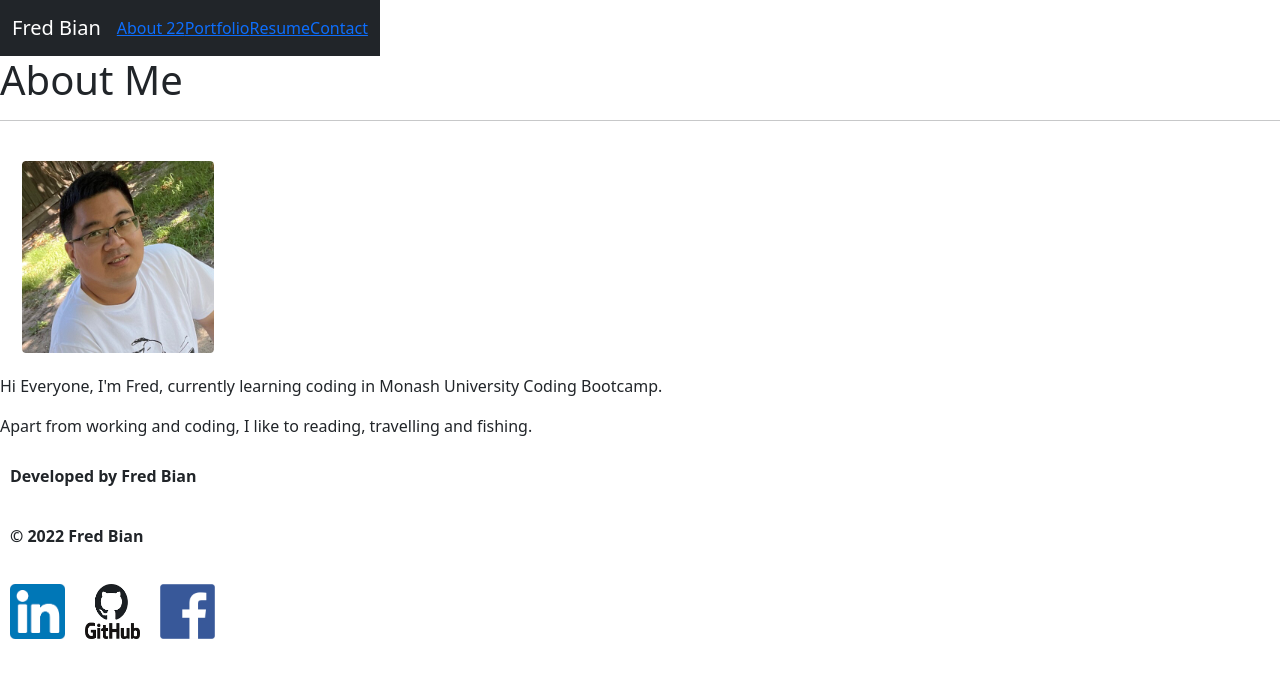
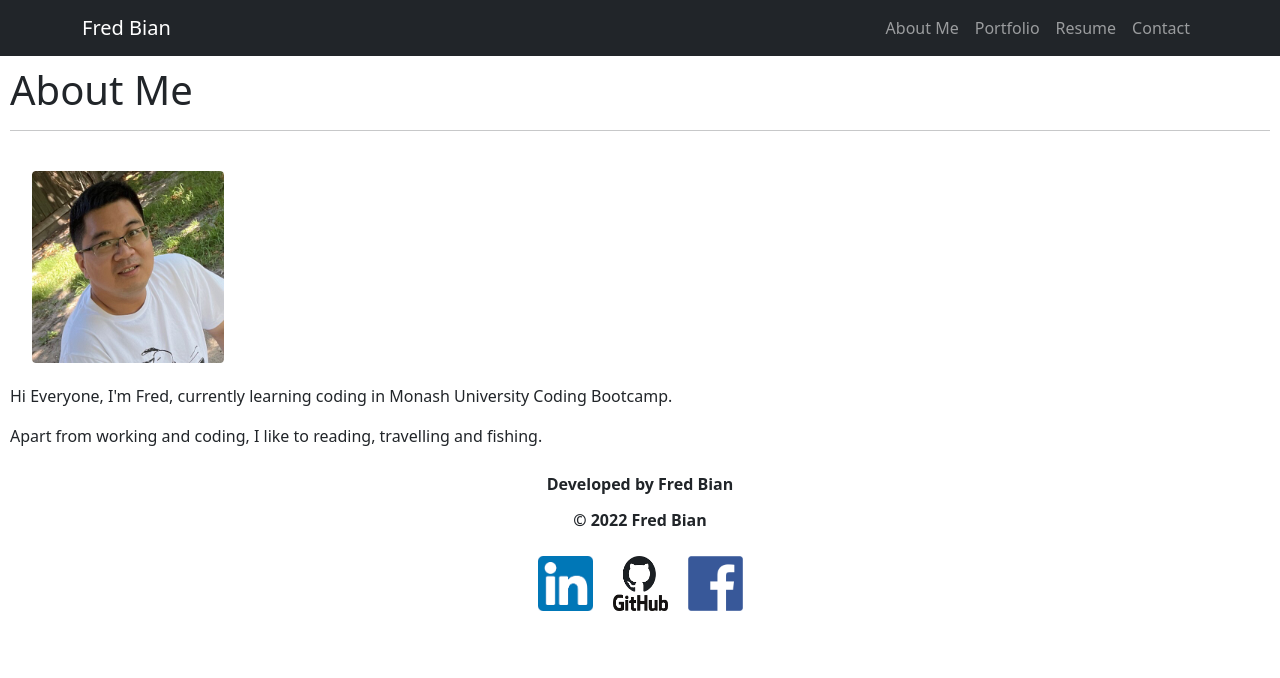
Before and after one commit to Fredbian/FredBian-React-Protfolio, a React (Create React App) app: page /#/about in a window 1280 px wide. Shown: the top 678 px of the page. Built offline with nearby package versions, Linux system fonts and the light colour scheme.

Commit message:
fixed issue and working on style

```diff
--- /dev/null
+++ b/src/components/About.css
@@ -0,0 +1,3 @@
+.about-me {
+    padding: 10px;
+}
--- a/src/components/About.js
+++ b/src/components/About.js
@@ -1,5 +1,6 @@
 import React from 'react'
 import Photo from '../images/photo.png'
+import './About.css'
 
 const imgStyle = {
     padding: '20px'
--- /dev/null
+++ b/src/components/Footer.css
@@ -0,0 +1,5 @@
+.footer {
+    width: 100%;
+    text-align: center;
+    line-height: 0px;
+}
--- a/src/components/Footer.js
+++ b/src/components/Footer.js
@@ -2,6 +2,7 @@ import React from 'react'
 import LinkedIn from '../icons/linkedin.png'
 import Github from '../icons/github.png'
 import Facebook from '../icons/facebook_icon.png'
+import './Footer.css'
 
 const imgStyle = {
     width: '75px',
--- /dev/null
+++ b/src/components/Navigation.css
@@ -0,0 +1,7 @@
+.navbar {
+    width: 100%;
+}
+
+.brand {
+    font-size: 40px;
+}
--- a/src/components/Navigation.js
+++ b/src/components/Navigation.js
@@ -1,30 +1,29 @@
 import Container from 'react-bootstrap/Container'
 import Nav from 'react-bootstrap/Nav'
 import Navbar from 'react-bootstrap/Navbar'
-import { Link, NavLink } from 'react-router-dom'
+import { Link } from 'react-router-dom'
+import './Navigation.css'
 
 function Navigation() {
   return (
     <>
-      <Navbar bg="dark" variant="dark">
-        <Container>
-          <Navbar.Brand as={Link} to='/'>Fred Bian</Navbar.Brand>
-          <Nav className="me-auto">
-
-            <NavLink to="/about">
-              About 22
-            </NavLink>
-            <NavLink to="/portfolio">
-              Portfolio
-            </NavLink>
-            <NavLink to="/resume">
-              Resume
-            </NavLink>
-            <NavLink to="/contact">
-              Contact
-            </NavLink>
-
-          </Nav>
+      <Navbar bg="dark" variant="dark" className='navbar'>
+        <Container className='container'>
+            <Navbar.Brand className='brand' as={Link} to='/'>Fred Bian</Navbar.Brand>
+            <Nav className="">
+              <Nav.Link as={Link} to="/about">
+                About Me
+              </Nav.Link>
+              <Nav.Link as={Link} to="/portfolio">
+                Portfolio
+              </Nav.Link>
+              <Nav.Link as={Link} to="/resume">
+                Resume
+              </Nav.Link>
+              <Nav.Link as={Link} to="/contact">
+                Contact
+              </Nav.Link>
+            </Nav>
         </Container>
       </Navbar>
     </>
--- /dev/null
+++ b/src/components/Portfolio.css
@@ -0,0 +1,3 @@
+.portfolio{
+    padding: 10px;
+}
--- a/src/components/Portfolio.js
+++ b/src/components/Portfolio.js
@@ -1,4 +1,5 @@
 import React from 'react'
+import "./Portfolio.css"
 import Projects from './Projects'
 import { Container, Row, Col } from 'react-bootstrap'
 import codequize from '../images/codequize.png'
@@ -10,7 +11,7 @@ import work_day_scheduler from '../images/work_day_scheduler.png'
 
 function Protfolio() {
     return (
-        <Container fluid className="protfolio">
+        <Container fluid className="portfolio">
             <div className="main">
                 <div className="projects">
                     <div className="title">
--- /dev/null
+++ b/src/components/Projects.css
@@ -0,0 +1,7 @@
+.card-img {
+    height: 500px;
+}
+
+.card-body {
+    color: white;
+}
--- a/src/components/Projects.js
+++ b/src/components/Projects.js
@@ -2,14 +2,15 @@
 import React from "react"
 import Card from "react-bootstrap/Card"
 import Button from "react-bootstrap/Button"
+import "./Projects.css"
 
 function Projects(props) {
   return (
     <Card className="project-card-view" style={{ marginBottom: 20, backgroundColor: '#2f3b7e' }}>
-      <Card.Img variant="top" src={props.imgPath} alt="card-img" />
-      <Card.Body>
-        <Card.Title style={{ fontSize: 25 }}>{props.title}</Card.Title>
-        <Card.Text style={{ fontSize: 12 }}>
+      <Card.Img variant="top" className="card-img" src={props.imgPath} alt="card-img" />
+      <Card.Body className="card-body">
+        <Card.Title className="card-title" style={{ fontSize: 25 }}>{props.title}</Card.Title>
+        <Card.Text className="card-text" style={{ fontSize: 12 }}>
           {props.description}
         </Card.Text>
         <Button variant="success" href={props.linkApp} target="_blank" style={{ marginBottom: 5, marginRight: 5 }}>
--- /dev/null
+++ b/src/components/Resume.css
@@ -0,0 +1,3 @@
+.resume {
+    margin-top: 10px;
+}
--- a/src/components/Resume.js
+++ b/src/components/Resume.js
@@ -1,16 +1,17 @@
 import React from 'react'
 import resume from '../utils/resume.pdf'
+import './Resume.css'
 
 function Resume() {
     return (
-        <section>
+        <section className='resume' >
             <div className="container">
                 <span className="title">
-                    <h1>Download my <a className="resume" href={resume} style={{ color: "red", fontSize: "40px" }} target="_blank" rel="noreferrer">Resume📝</a></h1>
+                    <h2>Download my <a className="resume" href={resume} style={{ color: "red", fontSize: "35px" }} target="_blank" rel="noreferrer">Resume📝</a></h2>
                 </span>
                 <br></br>
                 <p>Here are a few technologies I've worked with recently:<br />⠀</p>
-                <ol className="technologies">
+                <ul className="technologies">
                     <li>HTML & CSS</li>
                     <li>Bootstrap</li>
                     <li>JavaScript</li>
@@ -27,7 +28,7 @@ function Resume() {
                     <li>Server Side API & Third Party API</li>
                     <li>Backend Development</li>
                     <li>Full Stack Development</li>
-                </ol>
+                </ul>
             </div>
         </section>
     )
```
